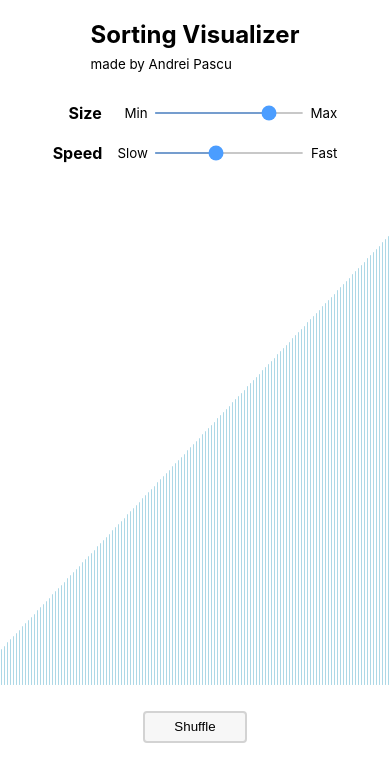
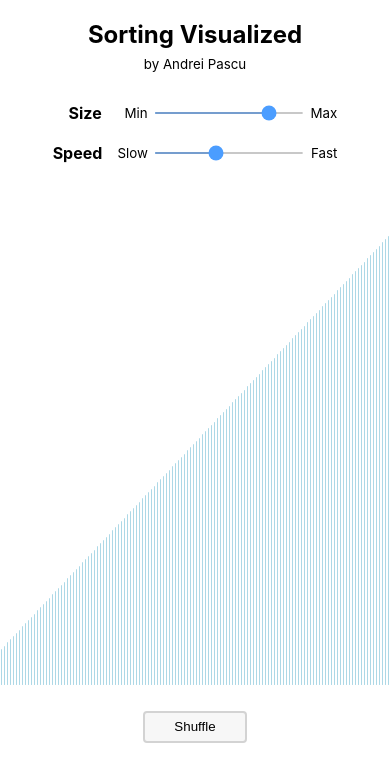
Before and after one commit to andreiui/sorting-visualized, a React (Create React App) app: page / in a window 390 px wide. Shown: the top 782 px of the page. Built offline with nearby package versions, Linux system fonts and the light colour scheme.

Commit message:
Minor changes to UI

```diff
--- a/src/components/sorting/Sorting.css
+++ b/src/components/sorting/Sorting.css
@@ -1,10 +1,10 @@
-.sorting-visualizer {
+.sorting-visualized {
   display: block;
   background-color: white;
   padding: 20px 30px 20px 30px;
 }
 
-.sorting-visualizer .header {
+.sorting-visualized .header {
   display: flex;
   flex-direction: row;
   flex-wrap: wrap;
@@ -13,11 +13,11 @@
   margin: 0 0 20px 0;
 }
 
-.sorting-visualizer .title {
+.sorting-visualized .title {
   margin: 0 0 30px 0;
 }
 
-.sorting-visualizer .logo {
+.sorting-visualized .logo {
   display: inline-flex;
   flex-direction: row;
   flex-wrap: nowrap;
@@ -26,20 +26,20 @@
   margin: 0 0 4px 0;
 }
 
-.sorting-visualizer .settings {
+.sorting-visualized .settings {
   display: flex;
   flex-direction: column;
   justify-content: flex-start;
   align-items: flex-end;
 }
 
-.sorting-visualizer .slider {
+.sorting-visualized .slider {
   display: flex;
   align-items: center;
   margin: 0 0 20px 0;
 }
 
-.sorting-visualizer .slider-input {
+.sorting-visualized .slider-input {
   background: #cccccc;
   width: 150px;
   height: 2px;
@@ -49,39 +49,39 @@
   transition: opacity 0.2s;
 }
 
-.sorting-visualizer .slider-input:hover {
+.sorting-visualized .slider-input:hover {
   opacity: 1;
 }
 
-.sorting-visualizer .slider-input::-webkit-slider-thumb {
+.sorting-visualized .slider-input::-webkit-slider-thumb {
   cursor: pointer;
 }
 
-.sorting-visualizer .slider-input::-moz-range-thumb {
+.sorting-visualized .slider-input::-moz-range-thumb {
   cursor: pointer;
 }
 
-.sorting-visualizer .slider-input:disabled {
+.sorting-visualized .slider-input:disabled {
   opacity: 0.3;
 }
 
-.sorting-visualizer .text {
+.sorting-visualized .text {
   margin: 0;
 }
 
-.sorting-visualizer .status {
+.sorting-visualized .status {
   font-weight: 600;
   margin: 0;
 }
 
-.sorting-visualizer .container {
+.sorting-visualized .container {
   display: flex;
   flex-direction: column;
   justify-content: flex-start;
   width: auto;
 }
 
-.sorting-visualizer .list {
+.sorting-visualized .list {
   display: inline-flex;
   flex-direction: row;
   flex-wrap: nowrap;
@@ -90,7 +90,7 @@
   margin-bottom: 25px;
 }
 
-.sorting-visualizer .buttons {
+.sorting-visualized .buttons {
   display: inline-flex;
   flex-direction: row;
   flex-wrap: wrap;
@@ -98,7 +98,7 @@
   align-items: stretch;
 }
 
-.sorting-visualizer .buttons .button {
+.sorting-visualized .buttons .button {
   background: #f7f7f7;
   width: 104px;
   height: 32px;
@@ -109,17 +109,17 @@
   cursor: pointer;
 }
 
-.sorting-visualizer .buttons .button:hover {
+.sorting-visualized .buttons .button:hover {
   background: #fafafa;
   box-shadow: 3px 3px 3px #eaeaea;
 }
 
-.sorting-visualizer .buttons .button:active {
+.sorting-visualized .buttons .button:active {
   box-shadow: inset 1px 1px 1px #dfdfdf;
   color: black;
 }
 
-.sorting-visualizer .list .bar {
+.sorting-visualized .list .bar {
   display: flex;
   width: 4px;
   flex-grow: 0;
@@ -131,13 +131,16 @@
 }
 
 @media only screen and (max-width: 750px) {
-  .sorting-visualizer .header {
+  .sorting-visualized .text {
+    text-align: center;
+  }
+  .sorting-visualized .header {
     flex-direction: column;
     justify-content: center;
     align-items: center;
   }
 
-  .sorting-visualizer .list .bar {
+  .sorting-visualized .list .bar {
     width: 1px;
     flex-grow: 1;
     flex-shrink: 0;
--- a/src/components/sorting/Sorting.js
+++ b/src/components/sorting/Sorting.js
@@ -29,7 +29,7 @@ class Sorting extends Component {
   }
 
   componentDidMount() {
-    document.title = 'Sorting Visualizer';
+    document.title = 'Sorting Visualized';
   }
 
   setSize = () => {
@@ -44,7 +44,7 @@ class Sorting extends Component {
 
   render() {
     return (
-      <div className="sorting-visualizer">
+      <div className="sorting-visualized">
         <Header
           size={this.state.size}
           setSize={this.setSize}
@@ -79,11 +79,10 @@ const Header = (props) => {
 }
 const Title = () => {
   return (<div className="title">
-    <h2 className="logo">Sorting Visualizer</h2>
+    <h2 className="logo">Sorting Visualized</h2>
     <div className="text">
       <small>
-        made by{" "}
-          Andrei Pascu
+        by Andrei Pascu
       </small>
     </div>
   </div>);
```
